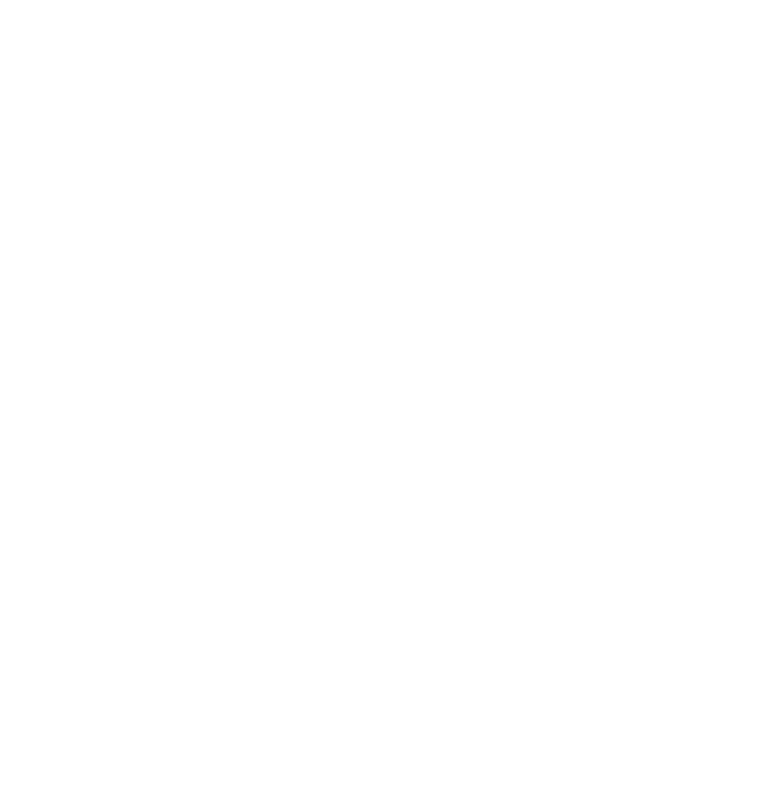
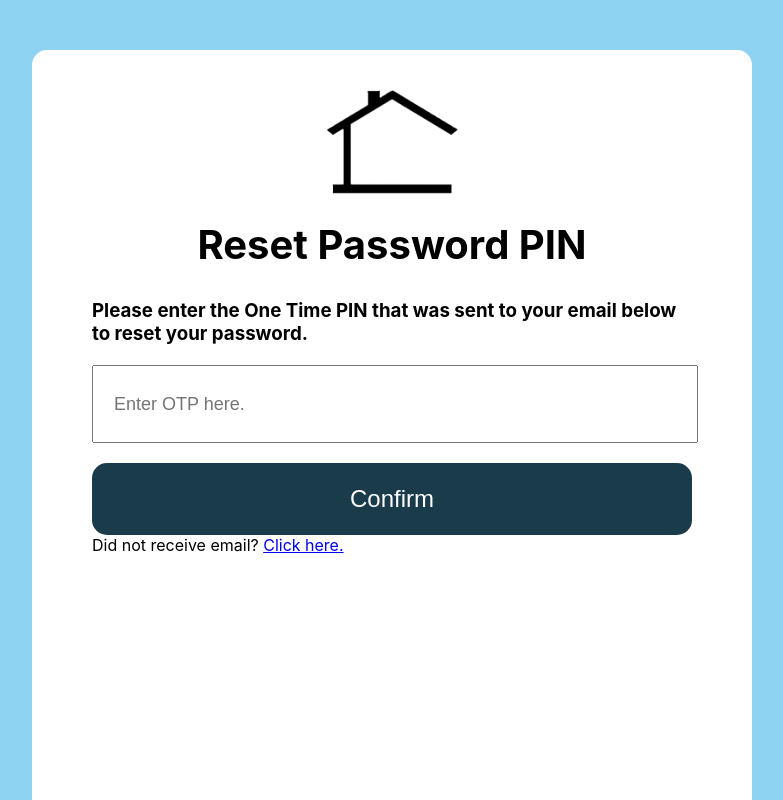
Before and after one commit to SahilUnimelb/FinTech-FLAMES, a React (Create React App) app in the folder FrontEnd/: page /otp in a window 1280 px wide. Before the commit this address had no page. Shown: the whole page, without its empty margins (248-1031 px from the left). Built offline with nearby package versions, Linux system fonts and the light colour scheme.

Commit message:
#87 Added OTP Page

```diff
--- a/FrontEnd/src/App.js
+++ b/FrontEnd/src/App.js
@@ -7,7 +7,7 @@ import ResetPassword from './Pages/AccountPages/Reset/Reset.jsx';
 import ForgotPassword from './Pages/IntroPages/Forgot/Forgot.jsx';
 import Homepage from './Pages/IntroPages/HomePage/Homepage.jsx';
 import SignUp from './Pages/IntroPages/SignUp/SignUp.jsx';
-
+import OneTimePin from './Pages/IntroPages/Forgot/OneTimePin.jsx';
 
 function App() {
   return (
@@ -23,6 +23,7 @@ function App() {
           <Route path = '/settings' element = {<Layout> <Account category = "settings"/> </Layout>}/>
           <Route path = '/forgot-password' element = {<ForgotPassword/>}/>
           <Route path = '/resetpassword' element = {<ResetPassword/>}/>
+          <Route path = '/otp' element = {<OneTimePin/>}/>
           <Route path = '/editprofile' element = {<Layout> <EditProfile/> </Layout>}/>
         </Routes>
       </BrowserRouter>
--- /dev/null
+++ b/FrontEnd/src/Pages/IntroPages/Forgot/OneTimePin.css
@@ -0,0 +1,66 @@
+.otp {
+    width: 100%;
+    height: 100vh;
+    background: #8fd3f2;
+    padding-top: 50px;
+    box-sizing: border-box;
+    overflow: hidden;
+}
+
+.otp-container {
+    width: 600px;
+    height: 700px;
+    background: white;
+    margin: auto;
+    padding:40px 60px;
+    border-radius: 15px;
+}
+
+.otp-container .logo {
+    display: flex;
+    justify-content: center;
+    align-items: center;
+    gap: 10px;
+    margin-bottom: 25px;
+}
+
+.otp-container .logo img {
+    height: 22%;
+    width: 22%;
+}
+
+.otp-container h1 {
+    display: flex;
+    justify-content: center;
+    align-items: center;
+    font-size: 250%;
+    margin-bottom: 30px;
+}
+
+.otp-text {
+    margin-bottom: 20px;
+}
+
+.otp-container input {
+    height: 72px;
+    width: 580px;
+    font-size: 18px;
+    color: #5c5c5c;
+    padding-left: 20px;
+}
+
+.enter-otp input {
+    margin-bottom: 20px;
+}
+
+.otp-container button {
+    width: 100%;
+    height: 72px;
+    color: white;
+    background-color:#1a3b4a;
+    font-size: 24px;
+    font-weight: 500;
+    cursor: pointer;
+    border: none;
+    border-radius: 15px;
+}
--- /dev/null
+++ b/FrontEnd/src/Pages/IntroPages/Forgot/OneTimePin.jsx
@@ -0,0 +1,28 @@
+import React from 'react';
+import logo from '../../../Assets/logo.png';
+import { Link } from 'react-router-dom';
+import './OneTimePin.css';
+
+export default function OneTimePin() {
+    return (
+        <div className="otp">
+            <div className="otp-container">
+                <div className="logo">
+                    <img src = {logo} alt = "" />
+                </div>
+                <h1>Reset Password PIN</h1>
+                <div className="otp-text">
+                    <h3>Please enter the One Time PIN that was sent to your email below to reset your password.</h3>
+                </div>
+                <div className="enter-otp">
+                    <input type= "input-otp" placeholder='Enter OTP here.'/>
+                </div>
+                <div className="resend-otp-container">
+                    <button>Confirm</button>
+                    <p className="resend-otp">Did not receive email? <span><Link>Click here.</Link></span></p>
+                </div>
+
+            </div>
+        </div>
+    )
+}
```
